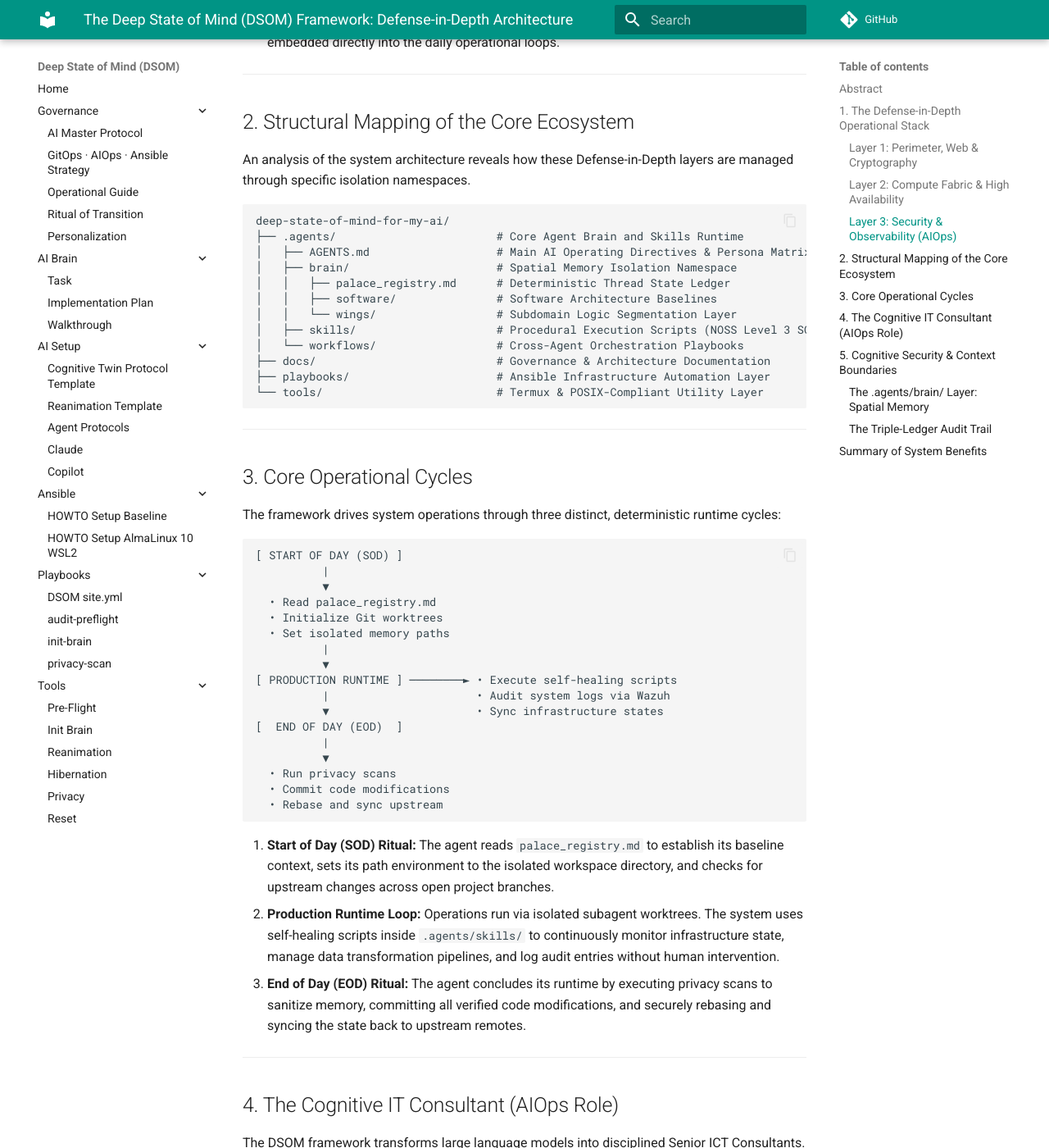
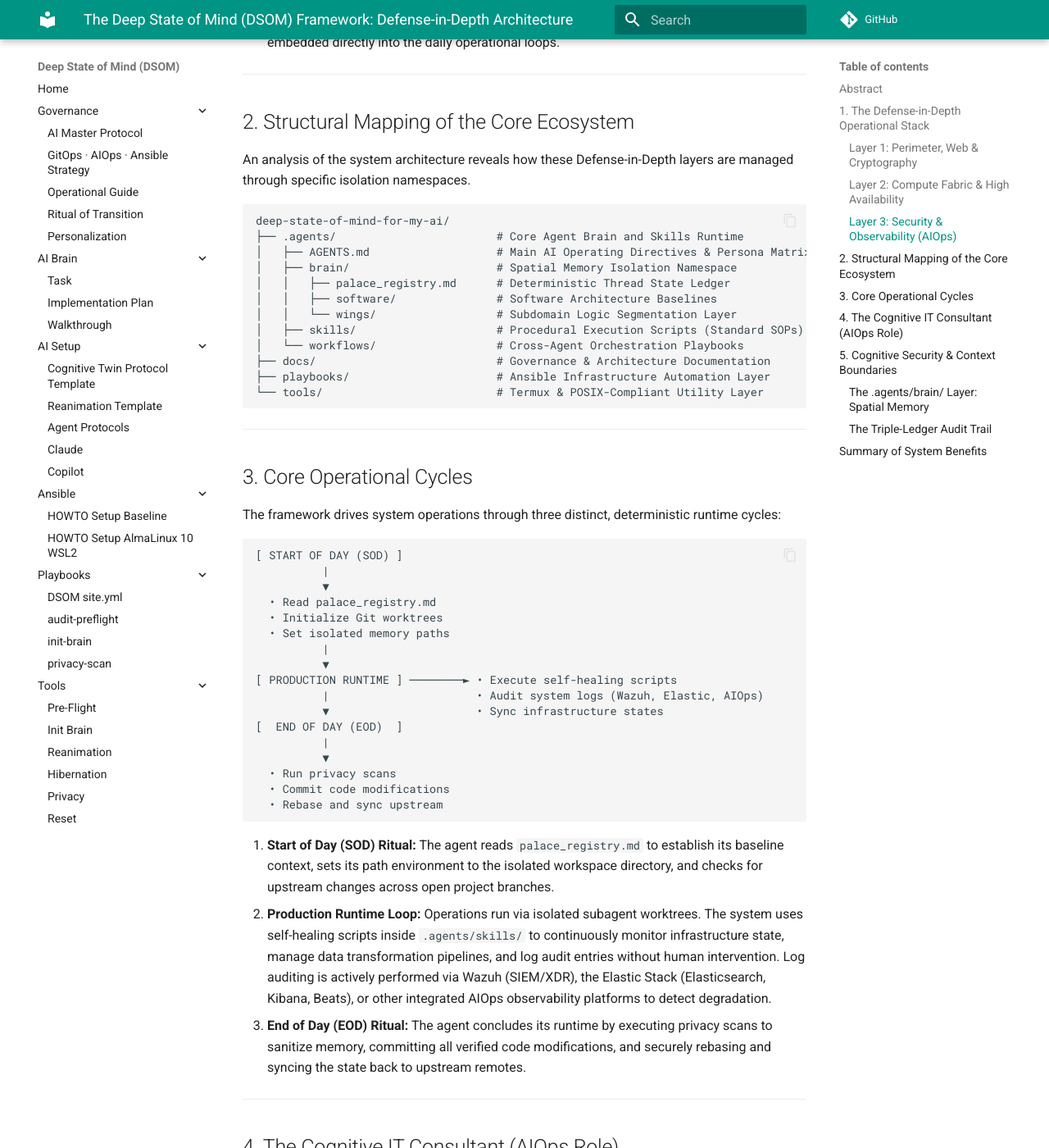
Before and after one commit to linuxmalaysia/deep-state-of-mind-for-my-ai, an MkDocs documentation site: the page built from docs/governance/DSOM-ARCHITECTURE-ANALYSIS.md, in a window 1280 px wide and 1400 px high, scrolled down 1187 px. Shown: the whole window at 82% size. Built offline with MkDocs 1.6.1 and Material for MkDocs 9.7.7, drawn with Linux system fonts in a browser that asks for light colours; comment, search, counter and statistics services are not loaded; some of the changed text lies outside the part shown.

Commit message:
chore(governance): remove NOSS terminology and expand AIOps logging scope

````diff
--- a/docs/governance/DSOM-ARCHITECTURE-ANALYSIS.md
+++ b/docs/governance/DSOM-ARCHITECTURE-ANALYSIS.md
@@ -46,7 +46,7 @@ deep-state-of-mind-for-my-ai/
 │   │   ├── palace_registry.md      # Deterministic Thread State Ledger
 │   │   ├── software/               # Software Architecture Baselines
 │   │   └── wings/                  # Subdomain Logic Segmentation Layer
-│   ├── skills/                     # Procedural Execution Scripts (NOSS Level 3 SOPs)
+│   ├── skills/                     # Procedural Execution Scripts (Standard SOPs)
 │   └── workflows/                  # Cross-Agent Orchestration Playbooks
 ├── docs/                           # Governance & Architecture Documentation
 ├── playbooks/                      # Ansible Infrastructure Automation Layer
@@ -69,7 +69,7 @@ The framework drives system operations through three distinct, deterministic run
           |
           ▼
 [ PRODUCTION RUNTIME ] ────────► • Execute self-healing scripts
-          |                      • Audit system logs via Wazuh
+          |                      • Audit system logs (Wazuh, Elastic, AIOps)
           ▼                      • Sync infrastructure states
 [  END OF DAY (EOD)  ]
           |
@@ -80,7 +80,7 @@ The framework drives system operations through three distinct, deterministic run
 ```
 
 1. **Start of Day (SOD) Ritual:** The agent reads `palace_registry.md` to establish its baseline context, sets its path environment to the isolated workspace directory, and checks for upstream changes across open project branches.
-2. **Production Runtime Loop:** Operations run via isolated subagent worktrees. The system uses self-healing scripts inside `.agents/skills/` to continuously monitor infrastructure state, manage data transformation pipelines, and log audit entries without human intervention.
+2. **Production Runtime Loop:** Operations run via isolated subagent worktrees. The system uses self-healing scripts inside `.agents/skills/` to continuously monitor infrastructure state, manage data transformation pipelines, and log audit entries without human intervention. Log auditing is actively performed via Wazuh (SIEM/XDR), the Elastic Stack (Elasticsearch, Kibana, Beats), or other integrated AIOps observability platforms to detect degradation.
 3. **End of Day (EOD) Ritual:** The agent concludes its runtime by executing privacy scans to sanitize memory, committing all verified code modifications, and securely rebasing and syncing the state back to upstream remotes.
 
 ---
@@ -90,7 +90,7 @@ The framework drives system operations through three distinct, deterministic run
 The DSOM framework transforms large language models into disciplined Senior ICT Consultants. The AI does not operate with unchecked autonomy; its behavior is rigorously controlled by the **Command-First Architecture**.
 
 - **Ansible Playbook Generation:** Rather than logging directly into remote production nodes to execute ad-hoc bash commands, the AI acts as a configuration engineer. It drafts idempotent `playbooks/` that humans review and execute.
-- **NOSS Level 3 SOP Execution:** When tasked with operations, the AI leverages `.agents/skills/`. Through **Semantic Routing** and **Progressive Disclosure**, the AI identifies the exact standard operating procedure (e.g., `forensic-log-audit`) and strictly follows the embedded quality gates.
+- **Procedural SOP Execution:** When tasked with operations, the AI leverages `.agents/skills/`. Through **Semantic Routing** and **Progressive Disclosure**, the AI identifies the exact standard operating procedure (e.g., `forensic-log-audit`) and strictly follows the embedded quality gates.
 - **Defensive Escalation Boundaries:** The AI operates under absolute prohibition against destructive workarounds. If a critical failure occurs, the AI stops and establishes explicit "ask-first" permission boundaries, preventing catastrophic cascading failures.
 
 ---
````
Also changed, not shown: .agents/AGENTS.md (+1 -1 lines), .agents/skills/proposal-docx-formatter/SKILL.md (+2 -2 lines), CHANGELOG.md (+1 -1 lines), HISTORY.md (+1 -1 lines), docs/governance/AI-SKILL-ARCHITECTURE.md (+2 -2 lines), docs/governance/PYTHON-UV-ENVIRONMENT-GUIDE.md (+1 -1 lines).
